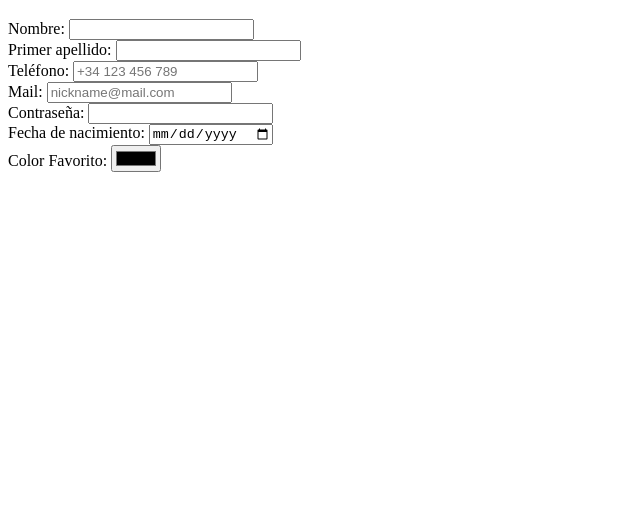
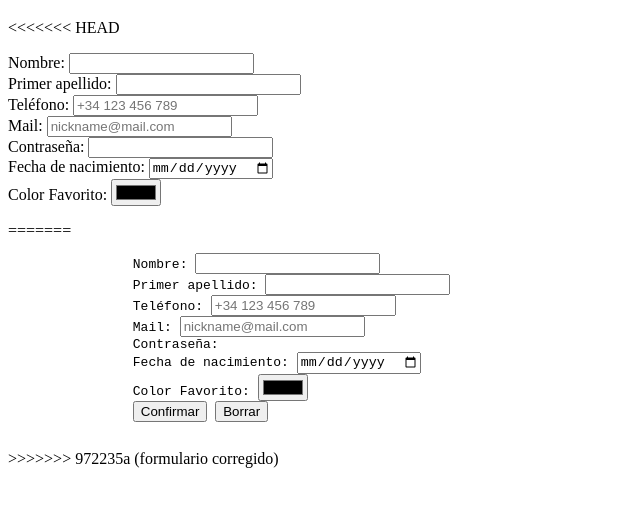
Before and after one commit to pabenito/IU-p1, a plain HTML site: page index.html in a window 1280 px wide. Shown: the part 61-568 px from the top of the page, without its empty margins (0-640 px from the left). Drawn offline with Linux system fonts and the light colour scheme.

Commit message:
formulario corregido haciendo rebase al main

```diff
--- a/index.html
+++ b/index.html
@@ -8,6 +8,7 @@
     <body>
         <h1>Registro de usuario</h1>
         <form action="">
+<<<<<<< HEAD
             <p>
                 Nombre: <input type="text" name="nombre" id="fNombre" autocomplete="name" required="required"/><br/>
                 Primer apellido: <input type="text" name="apellido" id="fApellido" autocomplete="family-name"required="required"/><br/>
@@ -17,6 +18,18 @@
                 Fecha de nacimiento: <input type="date" name="nacimiento" id="fnacimiento" autocomplete="bday" required="required"/><br/>
                 Color Favorito: <input type="color" name="color" id="fcolor"/><br/>
             </p>
+=======
+            <pre>
+                Nombre: <input type="text" name="nombre" id="fNombre" autocomplete="name" required="required"/>
+                Primer apellido: <input type="text" name="apellido" id="fApellido" autocomplete="family-name"required="required"/>
+                Teléfono: <input type="tel" name="teléfono" id="fTeléfono" autocomplete="tel" placeholder="+34 123 456 789"/>
+                Mail: <input type="email" name="email" id="fEmail" autocomplete="email" required="required" placeholder="nickname@mail.com"/>
+                Contraseña: <input type="hidden" name="contraseña" id="fContraseña" autocomplete="password" required="required"/>
+                Fecha de nacimiento: <input type="date" name="nacimiento" id="fnacimiento" autocomplete="bday" required="required"/>
+                Color Favorito: <input type="color" name="color" id="fcolor"/>
+                <input type="submit" value="Confirmar" name="confirmar" id="fconfirmar"/> <input type="reset" value="Borrar" name="borrar" id="fborrar"/>
+            </pre>
+>>>>>>> 972235a (formulario corregido)
         </form>
     </body>
 </html>
```
Also changed, not shown: indexFallido.html (added, +23 -0 lines).
